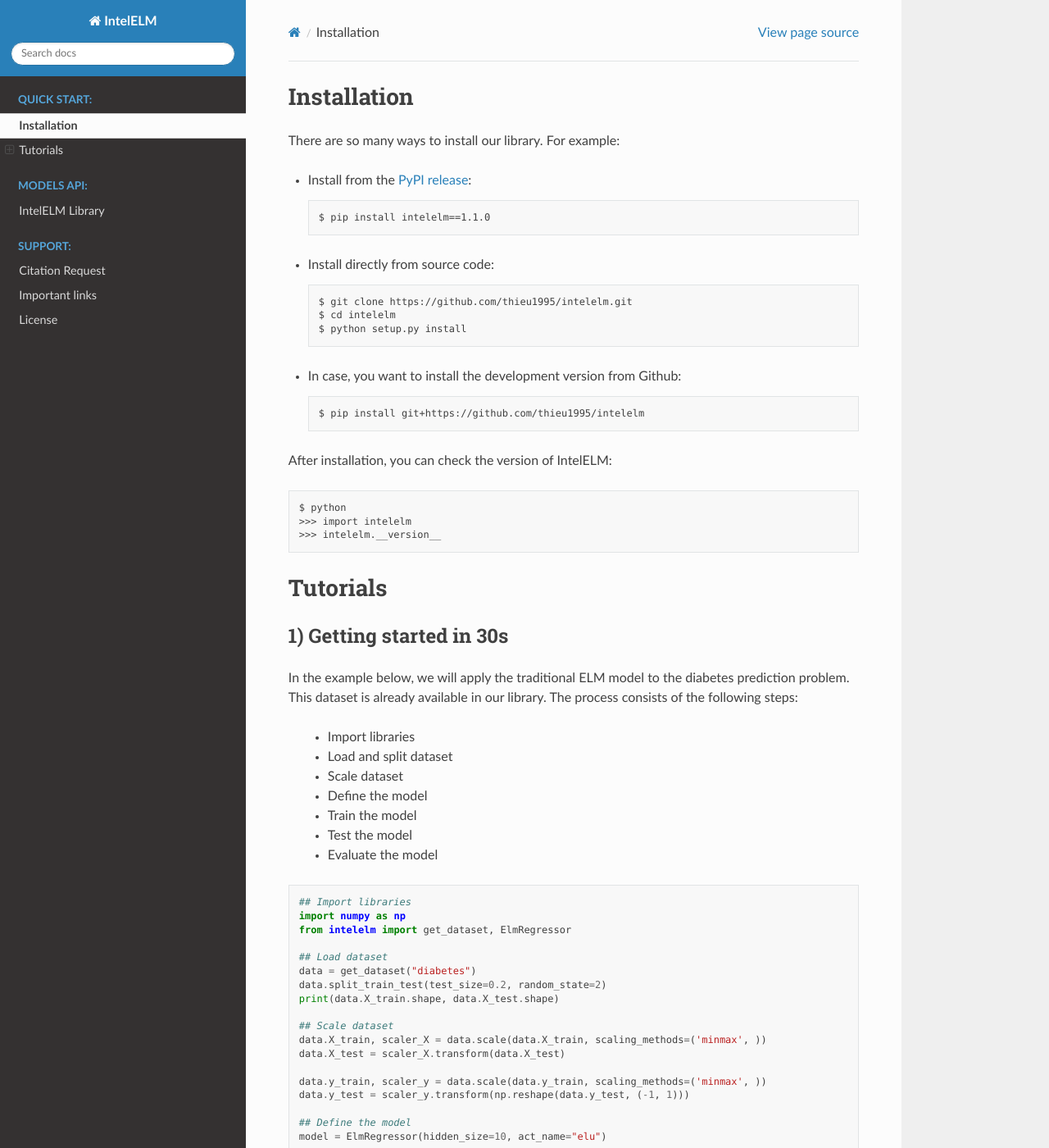
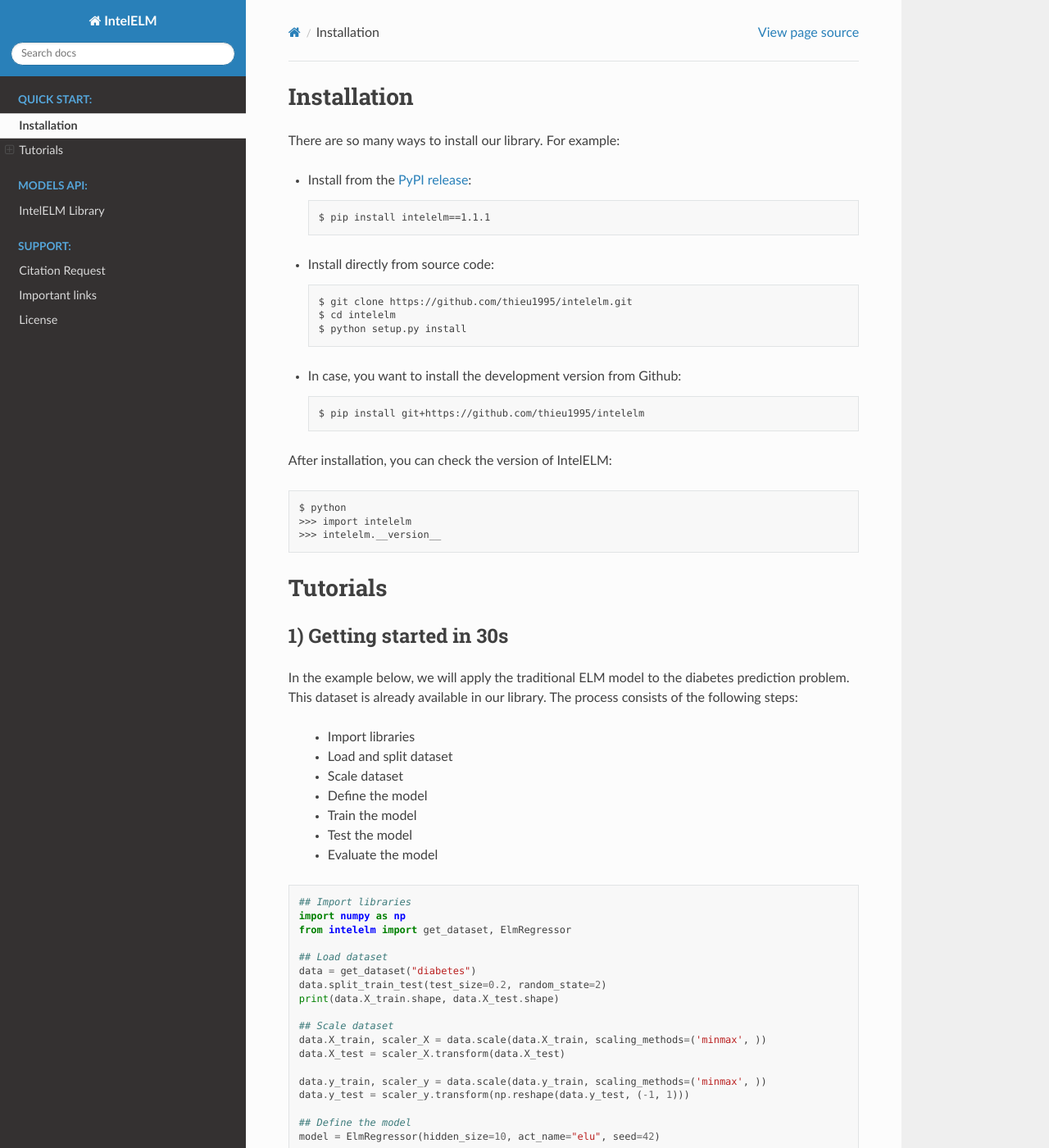
Before and after one commit to thieu1995/IntelELM, a Sphinx documentation site: the page built from docs/source/pages/quick_start.rst, in a window 1280 px wide and 1400 px high. Shown: the whole window at 82% size. Built offline with Sphinx 7.4.7 and the Read the Docs theme 2.0.0, drawn with Linux system fonts in a browser that asks for light colours; some of the changed text lies outside the part shown.

Commit message:
Update docs

```diff
--- a/docs/source/conf.py
+++ b/docs/source/conf.py
@@ -30,7 +30,7 @@
 author = 'Thieu'
 
 # The full version, including alpha/beta/rc tags
-release = '1.1.0'
+release = '1.1.1'
 
 
 # -- General configuration ---------------------------------------------------
--- a/docs/source/index.rst
+++ b/docs/source/index.rst
@@ -6,7 +6,7 @@
 Welcome to IntelELM's documentation!
 ====================================
 
-.. image:: https://img.shields.io/badge/release-1.1.0-yellow.svg
+.. image:: https://img.shields.io/badge/release-1.1.1-yellow.svg
    :target: https://github.com/thieu1995/intelelm/releases
 
 .. image:: https://img.shields.io/pypi/wheel/gensim.svg
--- a/docs/source/pages/quick_start.rst
+++ b/docs/source/pages/quick_start.rst
@@ -6,7 +6,7 @@
 
 * Install from the `PyPI release <https://pypi.python.org/pypi/intelelm />`_::
 
-   $ pip install intelelm==1.1.0
+   $ pip install intelelm==1.1.1
 
 
 * Install directly from source code::
@@ -63,7 +63,7 @@
 	data.y_test = scaler_y.transform(np.reshape(data.y_test, (-1, 1)))
 
 	## Define the model
-	model = ElmRegressor(hidden_size=10, act_name="elu")
+	model = ElmRegressor(hidden_size=10, act_name="elu", seed=42)
 
 	## Test the model
 	model.fit(data.X_train, data.y_train)
@@ -95,7 +95,7 @@
 
 	opt_paras = {"name": "WOA", "epoch": 100, "pop_size": 30}
 	model = MhaElmRegressor(hidden_size=10, act_name="elu", obj_name="MSE",
-			optimizer="OriginalWOA", optimizer_paras=opt_paras, verbose=False)
+			optimizer="OriginalWOA", optimizer_paras=opt_paras, verbose=False, seed=42)
 
 In the example above, I had to import the MhaElmRegressor class. This is the class that contains all Metaheuristics-based ELM models for regression problems.
 Then, I defined parameters for the Whale Optimization algorithm. And I defined parameters for the Whale Optimization-based ELM model.
@@ -110,7 +110,7 @@
 
 	from intelelm import ElmClassifier
 
-	model = ElmClassifier(hidden_size=10, act_name="elu")
+	model = ElmClassifier(hidden_size=10, act_name="elu", seed=42)
 
 
 
@@ -120,7 +120,7 @@
 
 	opt_paras = {"name": "GA", "epoch": 100, "pop_size": 30}
 	model = MhaElmClassifier(hidden_size=10, act_name="elu", obj_name="BSL",
-			optimizer="BaseGA", optimizer_paras=opt_paras, verbose=False)
+			optimizer="BaseGA", optimizer_paras=opt_paras, verbose=False, seed=42)
 
 
 -------------------
@@ -168,7 +168,7 @@
 	print(MhaElmClassifier.SUPPORTED_OPTIMIZERS)
 	print(MhaElmClassifier.SUPPORTED_CLS_OBJECTIVES)
 	opt_paras = {"name": "GA", "epoch": 10, "pop_size": 30}
-	classifier = MhaElmClassifier(hidden_size=10, act_name="elu", obj_name="KLDL", optimizer="BaseGA", optimizer_paras=opt_paras)
+	classifier = MhaElmClassifier(hidden_size=10, act_name="elu", obj_name="KLDL", optimizer="BaseGA", optimizer_paras=opt_paras, seed=42)
 
 	#### Step 6: Traint the model
 	classifer.fit(X_train, y_train)
@@ -217,7 +217,7 @@
 	# create model and selector
 	opt_paras = {"name": "GA", "epoch": 100, "pop_size": 30}
 	model = MhaElmRegressor(hidden_size=10, act_name="relu", obj_name="MSE",
-			optimizer="BaseGA", optimizer_paras=opt_paras, verbose=False)
+			optimizer="BaseGA", optimizer_paras=opt_paras, verbose=False, seed=42)
 
 	selector = RFE(estimator=model)
 	selector.fit(X_train, y_train)
```
